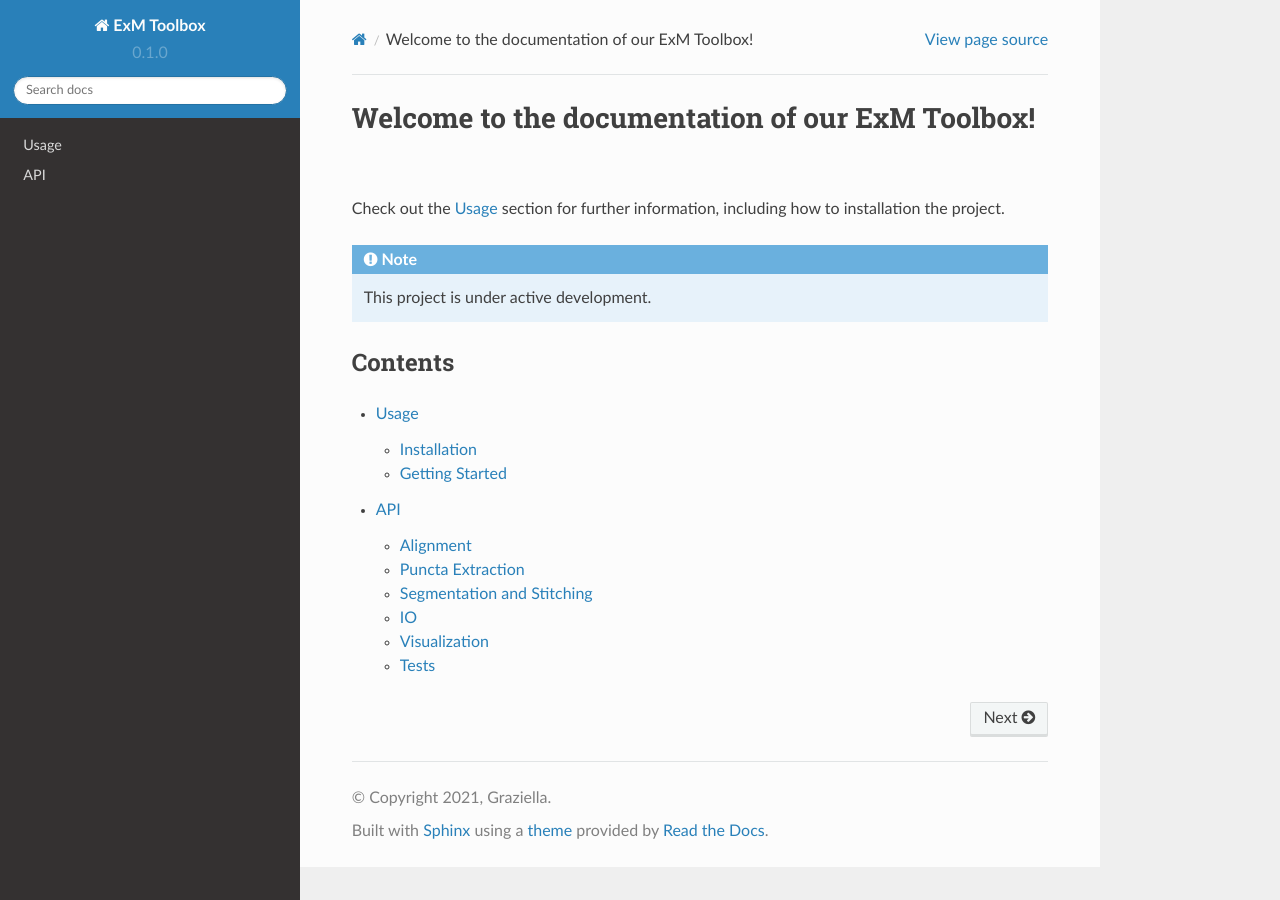
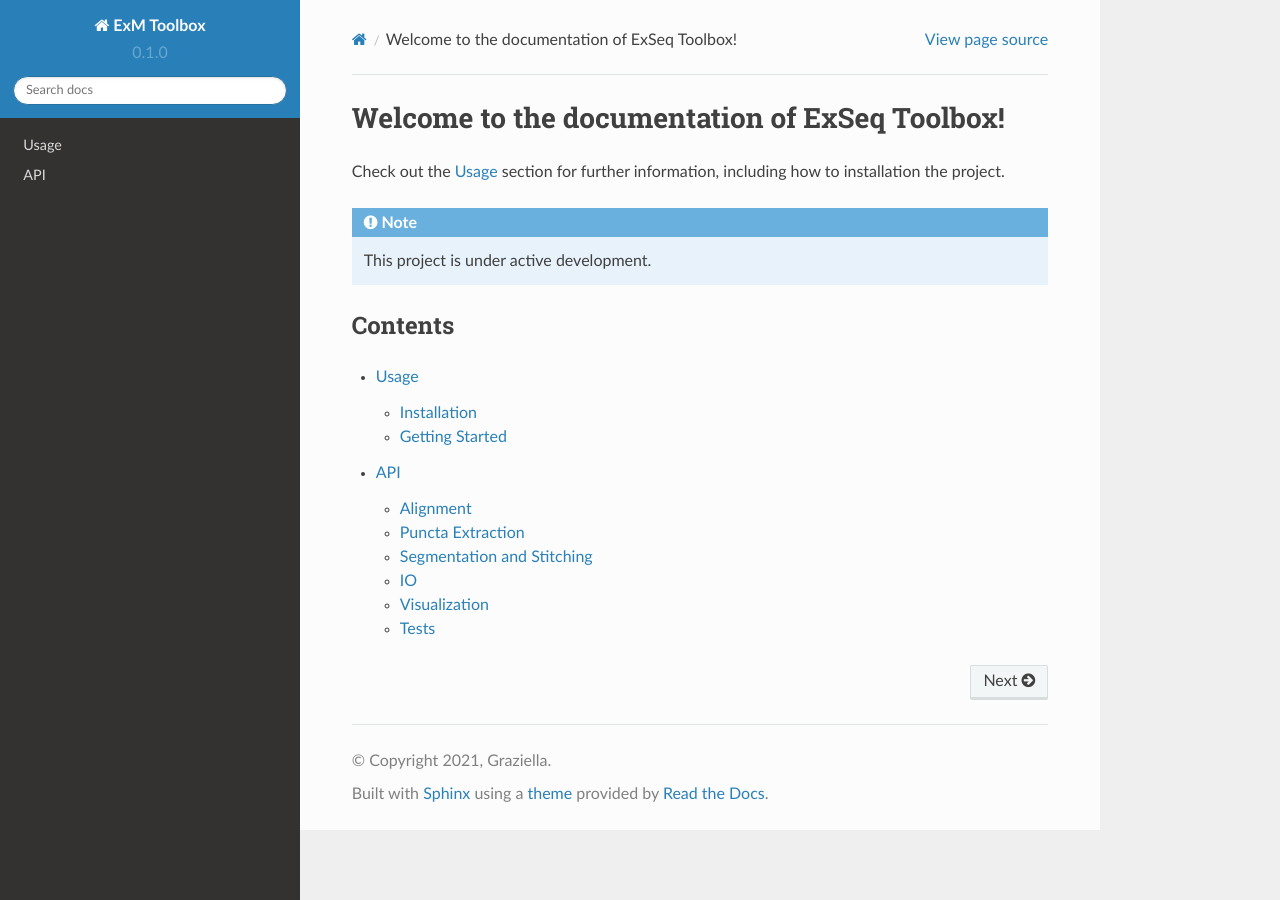
Before and after one commit to RuihanZhang2015/ExSeq-Toolbox, a Sphinx documentation site: the page built from docs/source/index.rst, in a window 1280 px wide. Built offline with Sphinx 7.4.7 and the Read the Docs theme 2.0.0, drawn with Linux system fonts in a browser that asks for light colours.

Commit message:
Update index.rst

```diff
--- a/docs/source/index.rst
+++ b/docs/source/index.rst
@@ -1,4 +1,4 @@
-Welcome to the documentation of our ExM Toolbox!
+Welcome to the documentation of ExSeq Toolbox!
 ===================================
 
 Check out the :doc:`usage` section for further information, including
```
